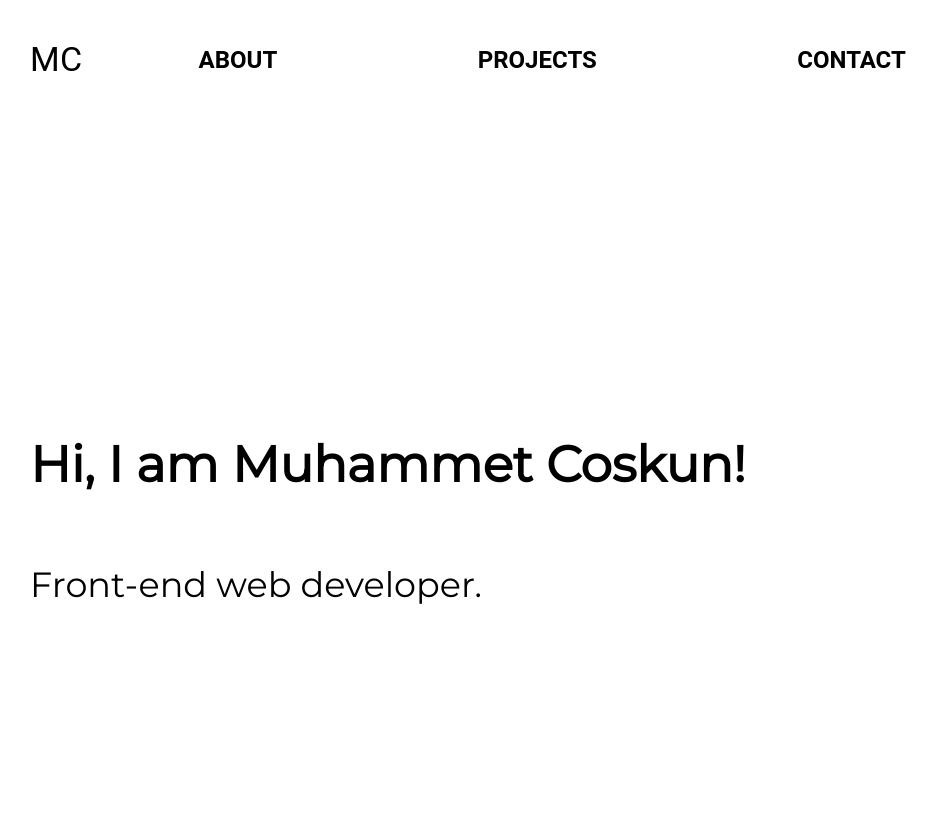
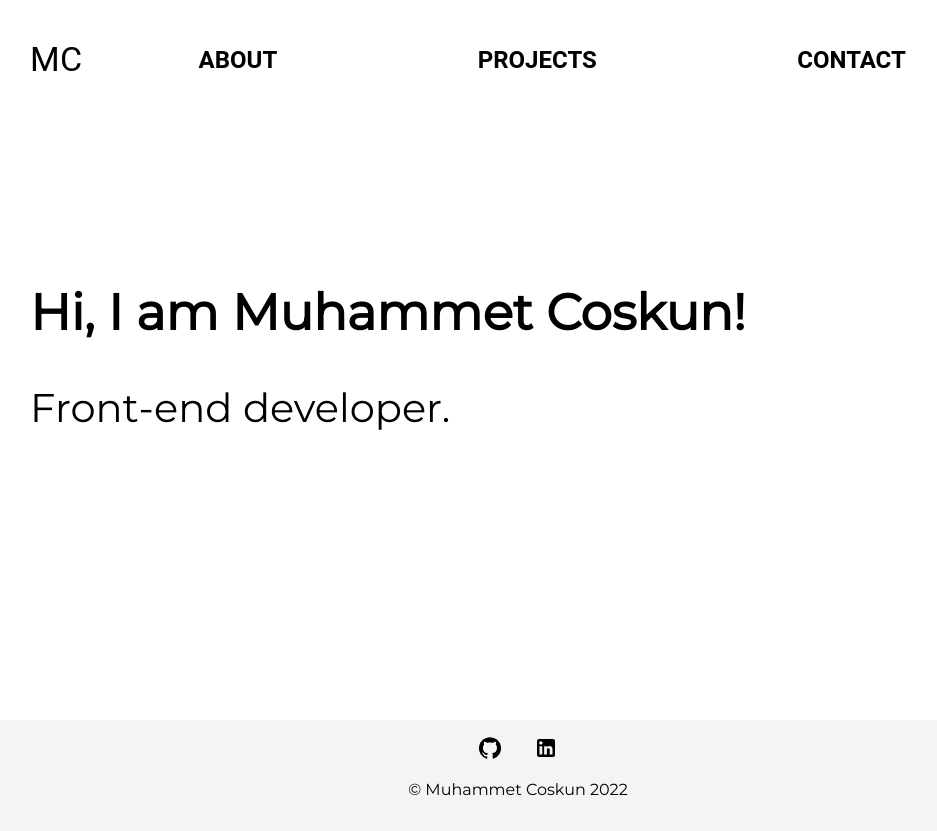
Before and after one commit to MuhammetCoskun/website, a Next.js app: page / in a window 1280 px wide. Shown: the whole page, without its empty margins (122-1059 px from the left). Before the commit the page ends 800 px from the top, so only its background shows below. Built offline with nearby package versions, Linux system fonts and the light colour scheme.

Commit message:
Create footer, remove inline stylings

```diff
--- a/pages/index.tsx
+++ b/pages/index.tsx
@@ -1,31 +1,18 @@
 import type { NextPage } from "next";
 import Head from "next/head";
-import { Box } from "@mui/material";
+import Body from "../src/components/Layout/Body";
 
 const Home: NextPage = () => {
   return (
-    <div>
+    <>
+      {/* import as SEO */}
       <Head>
         <title>Muhammet Coskun | Front-end Developer</title>
         <meta name="description" content="Generated by create next app" />
         <link rel="icon" href="/favicon.ico" />
       </Head>
-      <Box
-        sx={{
-          display: "flex",
-          justifyContent: "flex-start",
-          marginTop: "300px",
-          pl: 3,
-        }}
-      >
-        <h1 style={{ fontSize: "50px" }}>
-          <strong>Hi, I am Muhammet Coskun!</strong>
-        </h1>
-      </Box>
-      <Box sx={{ pl: 3 }}>
-        <p style={{ fontSize: "35px" }}>Front-end web developer.</p>
-      </Box>
-    </div>
+      <Body />
+    </>
   );
 };
 
--- /dev/null
+++ b/src/components/Layout/Body.module.css
@@ -0,0 +1,28 @@
+.main-body {
+  display: flex;
+  justify-content: flex-start;
+  align-items: center;
+  height: 80%;
+  padding-inline: 24px;
+  height: 65vh;
+}
+.main-body h1 {
+  animation: h1andp-appear 1.5s ease-out forwards;
+}
+
+.main-body p {
+  font-size: 2.5rem;
+  animation: h1andp-appear 2s ease-in forwards;
+}
+
+@keyframes h1andp-appear {
+  from {
+    opacity: 0;
+    transform: translateY(3rem);
+  }
+
+  to {
+    opacity: 1;
+    transform: translateY(0rem);
+  }
+}
--- /dev/null
+++ b/src/components/Layout/Body.tsx
@@ -0,0 +1,17 @@
+import React from "react";
+import classes from "./Body.module.css";
+
+const Body: React.FC = () => {
+  return (
+    <div className={classes["main-body"]}>
+      <div>
+        <h1>
+          <strong>Hi, I am Muhammet Coskun!</strong>
+        </h1>
+        <p>Front-end developer.</p>
+      </div>
+    </div>
+  );
+};
+
+export default Body;
--- /dev/null
+++ b/src/components/Layout/Footer.module.css
@@ -0,0 +1,20 @@
+.main-footer {
+  position: relative;
+  bottom: 0;
+  width: 100%;
+  height: 10vh;
+}
+
+.container {
+  background-color: #f3f4f6;
+  padding: 16px;
+}
+
+.row {
+  display: flex;
+  justify-content: center;
+}
+
+.row a {
+  margin-inline: 1rem;
+}
--- /dev/null
+++ b/src/components/Layout/Footer.tsx
@@ -0,0 +1,26 @@
+import React from "react";
+import GitHubIcon from "@mui/icons-material/GitHub";
+import LinkedInIcon from "@mui/icons-material/LinkedIn";
+import classes from "./Footer.module.css";
+
+const Footer: React.FC = () => {
+  return (
+    <div className={classes["main-footer"]}>
+      <div className={classes.container}>
+        <div className={classes.row}>
+          <a href="#">
+            <GitHubIcon />
+          </a>
+          <a href="#">
+            <LinkedInIcon />
+          </a>
+        </div>
+        <div className={classes.row}>
+          <p>&copy; Muhammet Coskun {new Date().getFullYear()}</p>
+        </div>
+      </div>
+    </div>
+  );
+};
+
+export default Footer;
--- a/src/components/Layout/Navigation.tsx
+++ b/src/components/Layout/Header.tsx
@@ -1,7 +1,7 @@
 import React from "react";
 import ResponsiveNavBar from "../UI/NavBar";
 
-const Navigation: React.FC = () => {
+const Header: React.FC = () => {
   return (
     <header>
       <ResponsiveNavBar />
@@ -9,4 +9,4 @@ const Navigation: React.FC = () => {
   );
 };
 
-export default Navigation;
+export default Header;
--- /dev/null
+++ b/src/components/Layout/Layout.module.css
@@ -0,0 +1,10 @@
+.page-container {
+  display: flex;
+  flex-direction: column;
+  min-height: 100vh;
+}
+
+.content-wrap {
+  margin: 0 10%;
+  flex: 1;
+}
--- a/src/components/Layout/Layout.tsx
+++ b/src/components/Layout/Layout.tsx
@@ -1,11 +1,16 @@
 import React from "react";
-import Navigation from "./Navigation";
+import Header from "./Header";
+import Footer from "./Footer";
+import classes from "./Layout.module.css";
 
 const Layout: React.FC = ({ children }) => {
   return (
-    <div style={{ margin: "0 10%" }}>
-      <Navigation />
-      <main>{children}</main>
+    <div className={classes["page-container"]}>
+      <div className={classes["content-wrap"]}>
+        <Header />
+        <main>{children}</main>
+      </div>
+      <Footer />
     </div>
   );
 };
--- a/styles/globals.css
+++ b/styles/globals.css
@@ -12,6 +12,9 @@ a {
   color: inherit;
   text-decoration: none;
 }
+h1 {
+  font-size: 50px;
+}
 
 * {
   box-sizing: border-box;
```
